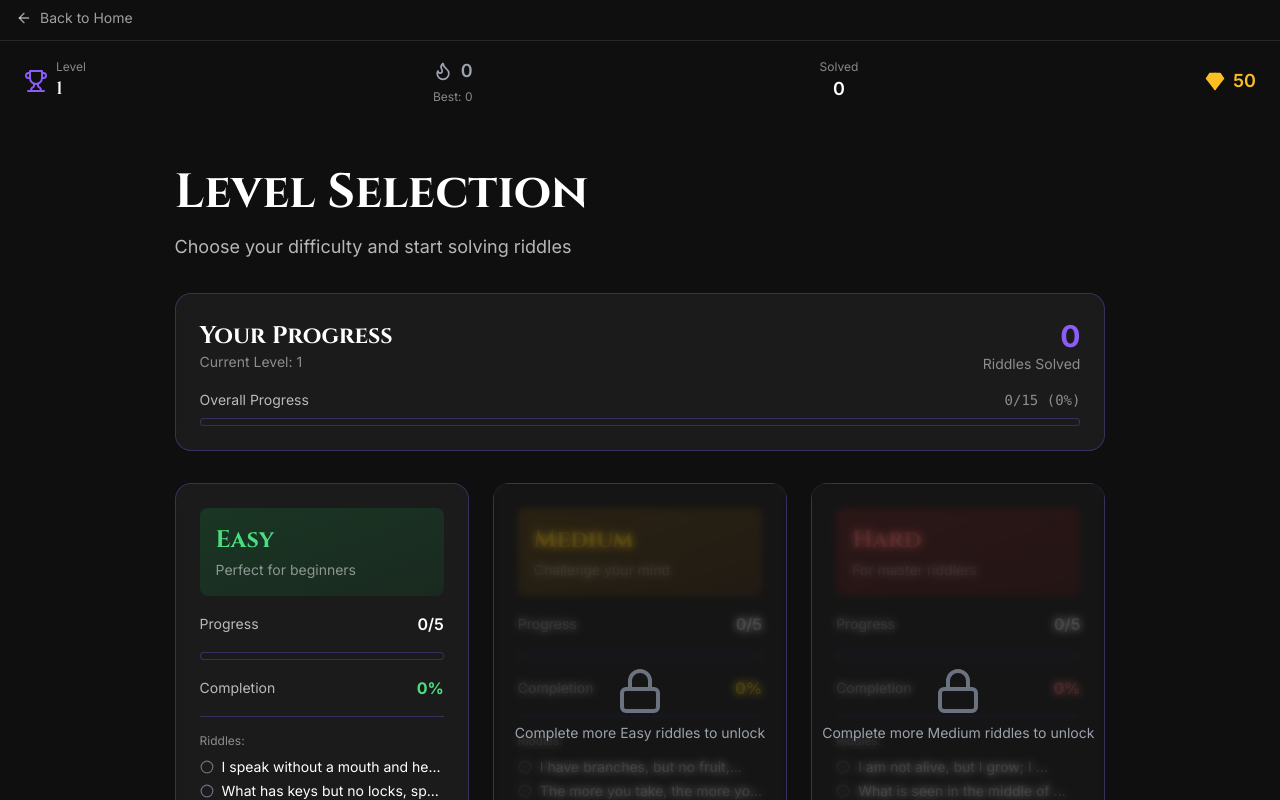
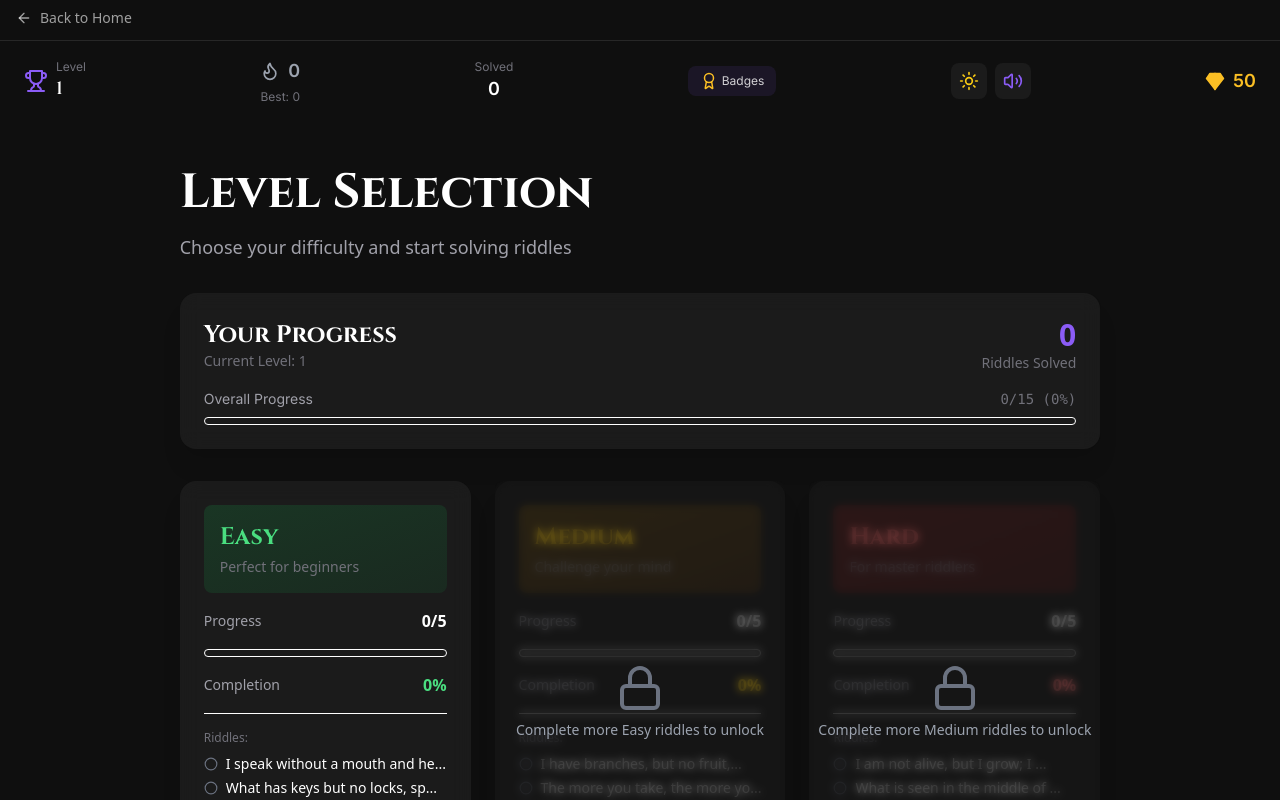
Before and after one commit to Victorola-coder/riddles, a Next.js app: page /levels in a window 1280 px wide. Shown: the top 800 px of the page. Built offline with nearby package versions, Linux system fonts and the light colour scheme.

Commit message:
feat: implement theme and sound toggling, and update game header with new navigation links

```diff
--- /dev/null
+++ b/app/components/global/theme-provider.tsx
@@ -0,0 +1,46 @@
+'use client';
+
+import React, { createContext, useContext, useEffect, useState } from 'react';
+
+type Theme = 'dark' | 'light';
+
+interface ThemeContextType {
+  theme: Theme;
+  toggleTheme: () => void;
+}
+
+const ThemeContext = createContext<ThemeContextType | undefined>(undefined);
+
+export function ThemeProvider({ children }: { children: React.ReactNode }) {
+  const [theme, setTheme] = useState<Theme>('dark'); // Default to dark
+
+  useEffect(() => {
+    // Check localStorage or system preference
+    const savedTheme = localStorage.getItem('riddle-quest-theme') as Theme;
+    if (savedTheme) {
+      setTheme(savedTheme);
+      document.documentElement.classList.toggle('light-mode', savedTheme === 'light');
+    }
+  }, []);
+
+  const toggleTheme = () => {
+    const newTheme = theme === 'dark' ? 'light' : 'dark';
+    setTheme(newTheme);
+    localStorage.setItem('riddle-quest-theme', newTheme);
+    document.documentElement.classList.toggle('light-mode', newTheme === 'light');
+  };
+
+  return (
+    <ThemeContext.Provider value={{ theme, toggleTheme }}>
+      {children}
+    </ThemeContext.Provider>
+  );
+}
+
+export function useTheme() {
+  const context = useContext(ThemeContext);
+  if (context === undefined) {
+    throw new Error('useTheme must be used within a ThemeProvider');
+  }
+  return context;
+}
--- a/app/components/molecules/index.ts
+++ b/app/components/molecules/index.ts
@@ -3,3 +3,5 @@ export { DifficultyBadge } from './difficulty-badge';
 export { ProgressBar } from './progress-bar';
 export { AchievementBadge } from './achievement-badge';
 export { StreakCounter } from './streak-counter';
+export { SoundToggle } from './sound-toggle';
+export { ThemeToggle } from './theme-toggle';
--- /dev/null
+++ b/app/components/molecules/sound-toggle.tsx
@@ -0,0 +1,52 @@
+'use client';
+
+import React, { useState, useEffect } from 'react';
+import { Volume2, VolumeX } from 'lucide-react';
+import { soundManager } from '@/lib/utils/sound-manager';
+
+interface SoundToggleProps {
+  size?: 'sm' | 'md' | 'lg';
+}
+
+export const SoundToggle: React.FC<SoundToggleProps> = ({ size = 'md' }) => {
+  const [isMuted, setIsMuted] = useState(true);
+
+  useEffect(() => {
+    // Initialize sound manager and get mute state
+    soundManager.init();
+    setIsMuted(soundManager.getMuted());
+  }, []);
+
+  const handleToggle = () => {
+    const newMutedState = soundManager.toggleMute();
+    setIsMuted(newMutedState);
+
+    // Play a test sound when unmuting
+    if (!newMutedState) {
+      soundManager.play('click');
+    }
+  };
+
+  const iconSize = size === 'sm' ? 16 : size === 'md' ? 20 : 24;
+
+  return (
+    <button
+      onClick={handleToggle}
+      className="p-2 rounded-lg bg-white/5 hover:bg-white/10 transition-colors group"
+      title={isMuted ? 'Unmute sounds' : 'Mute sounds'}
+      aria-label={isMuted ? 'Unmute sounds' : 'Mute sounds'}
+    >
+      {isMuted ? (
+        <VolumeX
+          size={iconSize}
+          className="text-white/60 group-hover:text-white transition-colors"
+        />
+      ) : (
+        <Volume2
+          size={iconSize}
+          className="text-purple group-hover:text-purple-light transition-colors"
+        />
+      )}
+    </button>
+  );
+};
--- /dev/null
+++ b/app/components/molecules/theme-toggle.tsx
@@ -0,0 +1,38 @@
+'use client';
+
+import React from 'react';
+import { Sun, Moon } from 'lucide-react';
+import { useTheme } from '../global/theme-provider';
+
+interface ThemeToggleProps {
+  size?: 'sm' | 'md' | 'lg';
+}
+
+export const ThemeToggle: React.FC<ThemeToggleProps> = ({ size = 'md' }) => {
+  const { theme, toggleTheme } = useTheme();
+
+  const iconSize = size === 'sm' ? 16 : size === 'md' ? 20 : 24;
+
+  return (
+    <button
+      onClick={toggleTheme}
+      className="p-2 rounded-lg bg-white/5 hover:bg-white/10 transition-colors group relative overflow-hidden"
+      title={theme === 'dark' ? 'Switch to Light Mode' : 'Switch to Dark Mode'}
+      aria-label="Toggle theme"
+    >
+      <div className="relative z-10">
+        {theme === 'dark' ? (
+          <Sun
+            size={iconSize}
+            className="text-yellow-400 group-hover:scale-110 transition-transform"
+          />
+        ) : (
+          <Moon
+            size={iconSize}
+            className="text-purple-600 group-hover:scale-110 transition-transform"
+          />
+        )}
+      </div>
+    </button>
+  );
+};
--- a/app/components/organisms/game-header.tsx
+++ b/app/components/organisms/game-header.tsx
@@ -1,9 +1,12 @@
 'use client';
 
 import React from 'react';
-import { GemCounter, StreakCounter } from '../molecules';
-import { Trophy } from 'lucide-react';
+import Link from 'next/link';
+import { GemCounter, StreakCounter, SoundToggle, ThemeToggle } from '../molecules';
+import { Trophy, Award } from 'lucide-react';
 import { useUserStore } from '@/lib/store/user-store';
+
+
 
 interface GameHeaderProps {
   gems: number;
@@ -20,14 +23,18 @@ export const GameHeader: React.FC<GameHeaderProps> = ({
 
   return (
     <header className="w-full py-4 px-6 flex justify-between items-center">
-      {/* Level Info */}
-      <div className="flex items-center gap-2">
-        <Trophy className="text-purple" size={24} />
+      {/* Level Info - Clickable to Levels Page */}
+      <Link
+        href="/levels"
+        className="flex items-center gap-2 hover:opacity-80 transition-opacity cursor-pointer group"
+        title="View Level Selection"
+      >
+        <Trophy className="text-purple group-hover:scale-110 transition-transform" size={24} />
         <div className="flex flex-col">
           <span className="text-xs text-[var(--text-muted)] font-inter">Level</span>
           <span className="text-lg font-cinzel font-semibold text-white">{level}</span>
         </div>
-      </div>
+      </Link>
 
       {/* Streak Counter (Mobile Hidden) */}
       <div className="hidden sm:block">
@@ -40,6 +47,23 @@ export const GameHeader: React.FC<GameHeaderProps> = ({
         <span className="text-lg font-inter font-semibold text-white">{solvedCount}</span>
       </div>
 
+      {/* Achievements Link (Mobile Hidden) */}
+      <Link
+        href="/achievements"
+        className="hidden sm:flex items-center gap-1 px-3 py-1.5 rounded-lg bg-purple/10 hover:bg-purple/20 transition-colors cursor-pointer group"
+        title="View Achievements"
+      >
+        <Award className="text-gold group-hover:scale-110 transition-transform" size={18} />
+        <span className="text-xs font-inter text-white/80 group-hover:text-white">Badges</span>
+      </Link>
+
+      {/* Sound Toggle */}
+      <div className="hidden md:flex items-center gap-2">
+        <ThemeToggle size="md" />
+        <SoundToggle size="md" />
+      </div>
+
+
       {/* Gem Counter */}
       <GemCounter gems={gems} size="md" />
     </header>
--- a/app/global.css
+++ b/app/global.css
@@ -24,14 +24,60 @@
     --text-primary: #ffffff;
     --text-secondary: rgba(255, 255, 255, 0.7);
     --text-muted: rgba(255, 255, 255, 0.5);
+    --text-secondary: #a1a1aa;
+    --text-muted: #71717a;
+    --primary-purple: #8b5cf6;
+    --gold: #fbbf24;
+  }
 
-    /* Borders */
-    --border-default: rgba(139, 92, 246, 0.3);
-    --border-focus: rgba(139, 92, 246, 0.8);
+  /* Light Mode */
+  .light-mode {
+    --bg-midnight: #f0fdfa; /* Teal-50 tint for fresh look */
+    --bg-card: rgba(255, 255, 255, 0.7);
+    --border-default: rgba(0, 0, 0, 0.1);
+    --text-primary: #1f2937;
+    --text-secondary: #4b5563;
+    --text-muted: #9ca3af;
+    --primary-purple: #7c3aed; /* Darker purple for contrast */
+    --gold: #d97706; /* Darker gold for contrast */
+  }
 
-    /* Shadows */
-    --shadow-glow: 0 0 20px rgba(139, 92, 246, 0.3);
-    --shadow-glow-strong: 0 0 30px rgba(139, 92, 246, 0.5);
+  body {
+    background-color: var(--bg-midnight);
+    color: var(--text-primary);
+    transition: background-color 0.3s ease, color 0.3s ease;
+  }
+}
+
+@layer components {
+  .glass-card {
+    @apply bg-[var(--bg-card)] backdrop-blur-md border border-[var(--border-default)] rounded-xl shadow-xl transition-all duration-300;
+  }
+
+  .glass-button {
+    @apply px-6 py-3 rounded-lg font-cinzel font-semibold backdrop-blur-sm transition-all duration-300 hover:scale-[1.02] active:scale-[0.98];
+  }
+
+  .text-glow {
+    text-shadow: 0 0 10px rgba(139, 92, 246, 0.5);
+  }
+
+  /* Custom Scrollbar */
+  ::-webkit-scrollbar {
+    width: 8px;
+  }
+
+  ::-webkit-scrollbar-track {
+    background: transparent;
+  }
+
+  ::-webkit-scrollbar-thumb {
+    background: rgba(139, 92, 246, 0.3);
+    border-radius: 4px;
+  }
+
+  ::-webkit-scrollbar-thumb:hover {
+    background: rgba(139, 92, 246, 0.5);
   }
 }
 
@@ -41,34 +87,6 @@
   box-sizing: border-box;
 }
 
-body {
-  color: var(--text-primary);
-  background-color: var(--bg-primary);
-  overflow-x: hidden;
-  font-family: 'Inter', -apple-system, BlinkMacSystemFont, 'Segoe UI', sans-serif;
-  -webkit-font-smoothing: antialiased;
-  -moz-osx-font-smoothing: grayscale;
-}
-
-/* Scrollbar Styles */
-body::-webkit-scrollbar {
-  width: 8px;
-  background-color: transparent;
-}
-
-body::-webkit-scrollbar-track {
-  background: var(--bg-secondary);
-}
-
-body::-webkit-scrollbar-thumb {
-  background: var(--accent-primary);
-  border-radius: 4px;
-  transition: background 0.3s ease;
-}
-
-body::-webkit-scrollbar-thumb:hover {
-  background: var(--accent-primary-dark);
-}
 
 /* Glassmorphism Effect */
 .glass-card {
--- a/app/layout.tsx
+++ b/app/layout.tsx
@@ -7,8 +7,10 @@ import type { Metadata, Viewport } from "next";
 import StructuredData from "./components/global/structured-data";
 import { generateWebsiteStructuredData } from "./lib/structured-data";
 import { Providers } from "./providers";
+import { ThemeProvider } from "./components/global/theme-provider";
 
 const geistSans = localFont({
+
   src: "./fonts/GeistVF.woff",
   variable: "--font-geist-sans",
   weight: "100 900",
@@ -113,11 +115,14 @@ export default function RootLayout({
         className={`${geistSans.variable} ${cinzel.variable} ${inter.variable} ${geistMono.variable} antialiased`}
       >
         <Providers>
-          <StructuredData data={generateWebsiteStructuredData()} />
-          <Toaster richColors />
-          <AOS />
-          {children}
+          <ThemeProvider>
+            <StructuredData data={generateWebsiteStructuredData()} />
+            <Toaster richColors />
+            <AOS />
+            {children}
+          </ThemeProvider>
         </Providers>
+
       </body>
     </html>
   );
--- a/lib/store/user-store.ts
+++ b/lib/store/user-store.ts
@@ -4,6 +4,7 @@ import { UserState } from '@/types/user';
 import { ACHIEVEMENTS, getAchievementById } from '@/lib/constants/achievements';
 import { toast } from 'sonner';
 import confetti from 'canvas-confetti';
+import { soundManager } from '@/lib/utils/sound-manager';
 
 interface UserStore extends UserState {
   // Streak methods
@@ -174,6 +175,7 @@ export const useUserStore = create<UserStore>()(
         }));
 
         // Show celebration
+        soundManager.play('achievement');
         confetti({
           particleCount: 150,
           spread: 100,
--- /dev/null
+++ b/lib/utils/sound-manager.ts
@@ -0,0 +1,105 @@
+/**
+ * Sound Manager for Riddle Quest
+ * Handles all game sound effects with volume control and mute functionality
+ */
+
+type SoundType = 'success' | 'error' | 'hint' | 'gem' | 'achievement' | 'click';
+
+class SoundManager {
+  private sounds: Map<SoundType, HTMLAudioElement> = new Map();
+  private isMuted: boolean = false;
+  private volume: number = 0.5;
+
+  constructor() {
+    if (typeof window !== 'undefined') {
+      // Load mute preference from localStorage
+      const savedMute = localStorage.getItem('riddle-quest-sound-muted');
+      this.isMuted = savedMute === 'true';
+
+      const savedVolume = localStorage.getItem('riddle-quest-sound-volume');
+      this.volume = savedVolume ? parseFloat(savedVolume) : 0.5;
+    }
+  }
+
+  /**
+   * Initialize sound files
+   * Call this once when the app loads
+   */
+  init() {
+    if (typeof window === 'undefined') return;
+
+    const soundFiles: Record<SoundType, string> = {
+      success: '/sounds/success.mp3',
+      error: '/sounds/error.mp3',
+      hint: '/sounds/hint.mp3',
+      gem: '/sounds/gem.mp3',
+      achievement: '/sounds/achievement.mp3',
+      click: '/sounds/click.mp3',
+    };
+
+    Object.entries(soundFiles).forEach(([type, path]) => {
+      const audio = new Audio(path);
+      audio.volume = this.volume;
+      audio.preload = 'auto';
+      this.sounds.set(type as SoundType, audio);
+    });
+  }
+
+  /**
+   * Play a sound effect
+   */
+  play(type: SoundType) {
+    if (this.isMuted || typeof window === 'undefined') return;
+
+    const sound = this.sounds.get(type);
+    if (sound) {
+      // Clone the audio to allow overlapping sounds
+      const clone = sound.cloneNode() as HTMLAudioElement;
+      clone.volume = this.volume;
+      clone.play().catch(() => {
+        // Silently fail if audio playback is blocked
+      });
+    }
+  }
+
+  /**
+   * Toggle mute on/off
+   */
+  toggleMute(): boolean {
+    this.isMuted = !this.isMuted;
+    if (typeof window !== 'undefined') {
+      localStorage.setItem('riddle-quest-sound-muted', String(this.isMuted));
+    }
+    return this.isMuted;
+  }
+
+  /**
+   * Set volume (0.0 to 1.0)
+   */
+  setVolume(volume: number) {
+    this.volume = Math.max(0, Math.min(1, volume));
+    if (typeof window !== 'undefined') {
+      localStorage.setItem('riddle-quest-sound-volume', String(this.volume));
+    }
+    this.sounds.forEach((sound) => {
+      sound.volume = this.volume;
+    });
+  }
+
+  /**
+   * Get current mute state
+   */
+  getMuted(): boolean {
+    return this.isMuted;
+  }
+
+  /**
+   * Get current volume
+   */
+  getVolume(): number {
+    return this.volume;
+  }
+}
+
+// Export singleton instance
+export const soundManager = new SoundManager();
```
Also changed, not shown: app/(game)/game/page.tsx (+11 -0 lines).
